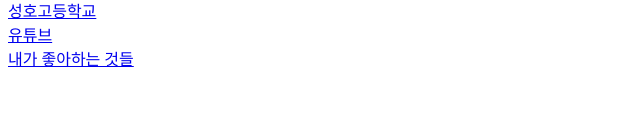
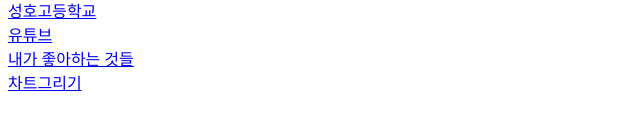
Before and after one commit to rlackswls/web, a plain HTML site: page index.html in a window 1280 px wide. Shown: the part 156-286 px from the top of the page, without its empty margins (0-640 px from the left). Drawn offline with Linux system fonts and the light colour scheme.

Commit message:
Update index.html

```diff
--- a/index.html
+++ b/index.html
@@ -10,6 +10,6 @@
 <a  href="https://sungho.hs.kr">성호고등학교</a><br>
 <a  href="https://www.youtube.com/">유튜브</a><br>
   <a href="while.html">내가 좋아하는 것들</a><br>
-    <a href="chart.html"></a><br>
+    <a href="chart.html">차트그리기</a><br>
 </body>
 </html>
```
